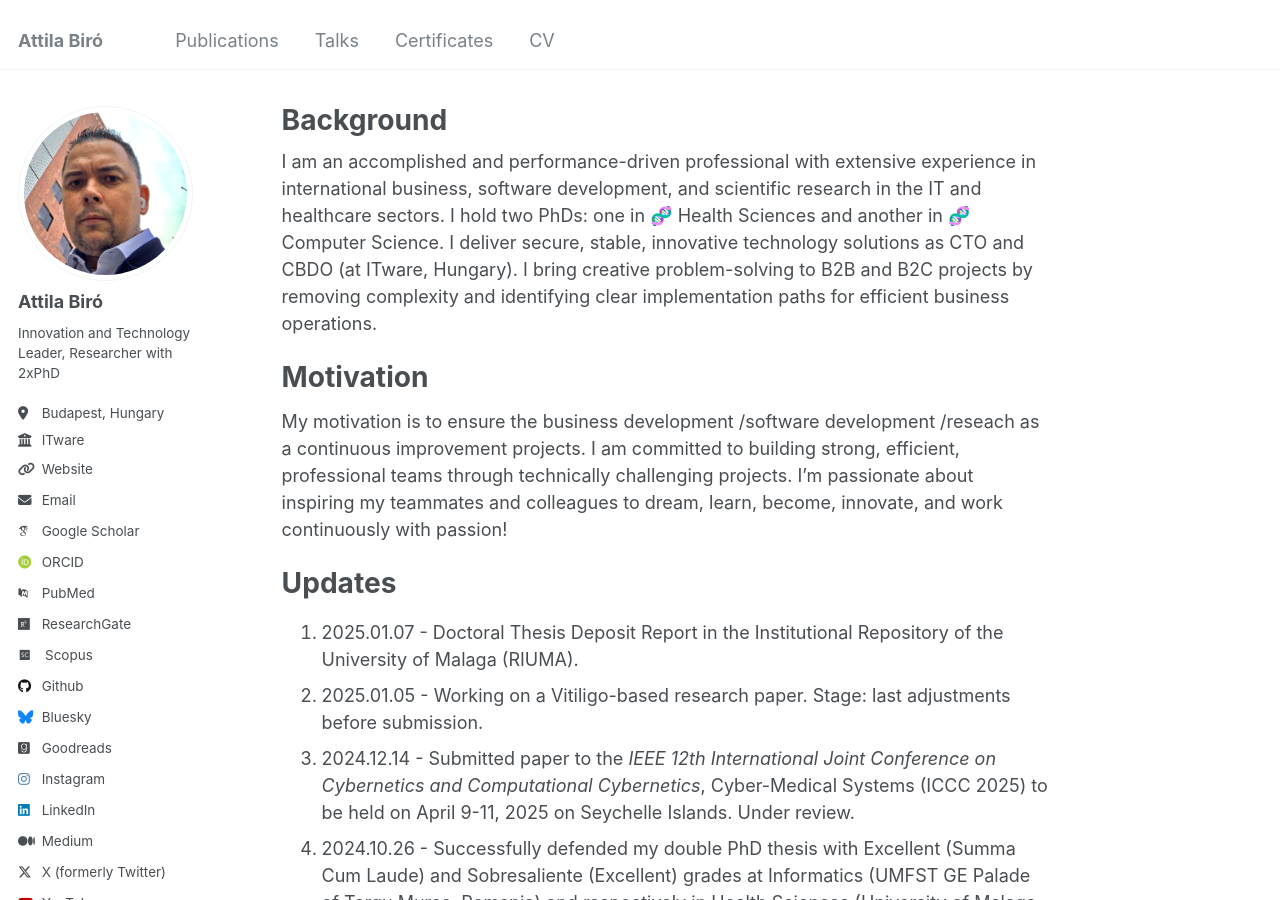
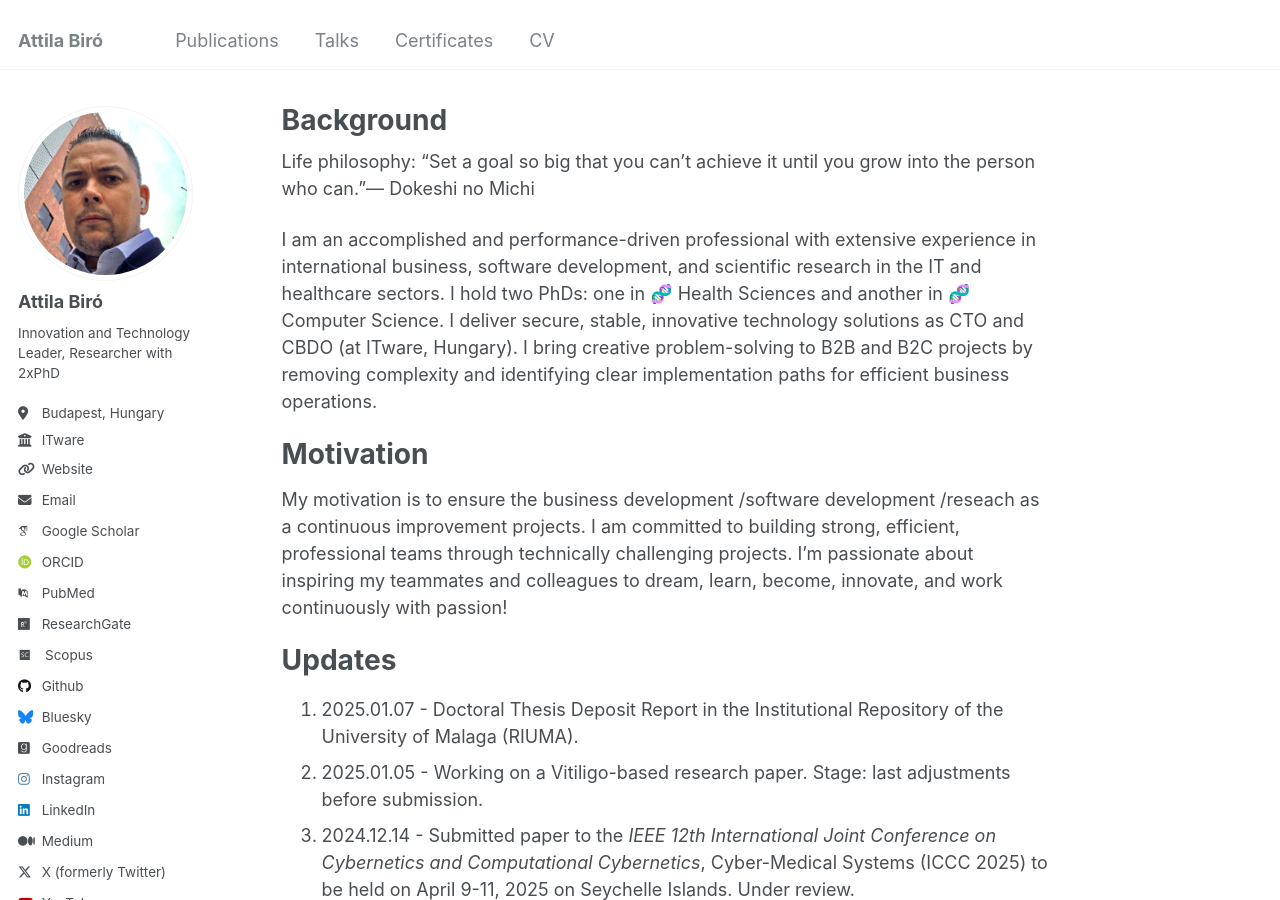
Before and after one commit to biroka/biroka.github.io, a Jekyll site: the page built from _pages/about.md, in a window 1280 px wide and 900 px high. Built offline with Jekyll 4.4.1, drawn with Linux system fonts in a browser that asks for light colours; some web fonts are replaced.

Commit message:
Update about.md

```diff
--- a/_pages/about.md
+++ b/_pages/about.md
@@ -6,6 +6,9 @@ redirect_from:
   - /about/
   - /about.html
 ---
+
+Life philosophy: "Set a goal so big that you can't achieve it until you grow into the person who can."—  Dokeshi no Michi
+
 
 I am an accomplished and performance-driven professional with extensive experience in international business, software development, and scientific research in the IT and healthcare sectors. I hold two PhDs: one in 🧬 Health Sciences and another in 🧬 Computer Science. I deliver secure, stable, innovative technology solutions as CTO and CBDO (at ITware, Hungary). I bring creative problem-solving to B2B and B2C projects by removing complexity and identifying clear implementation paths for efficient business operations.
 
```
